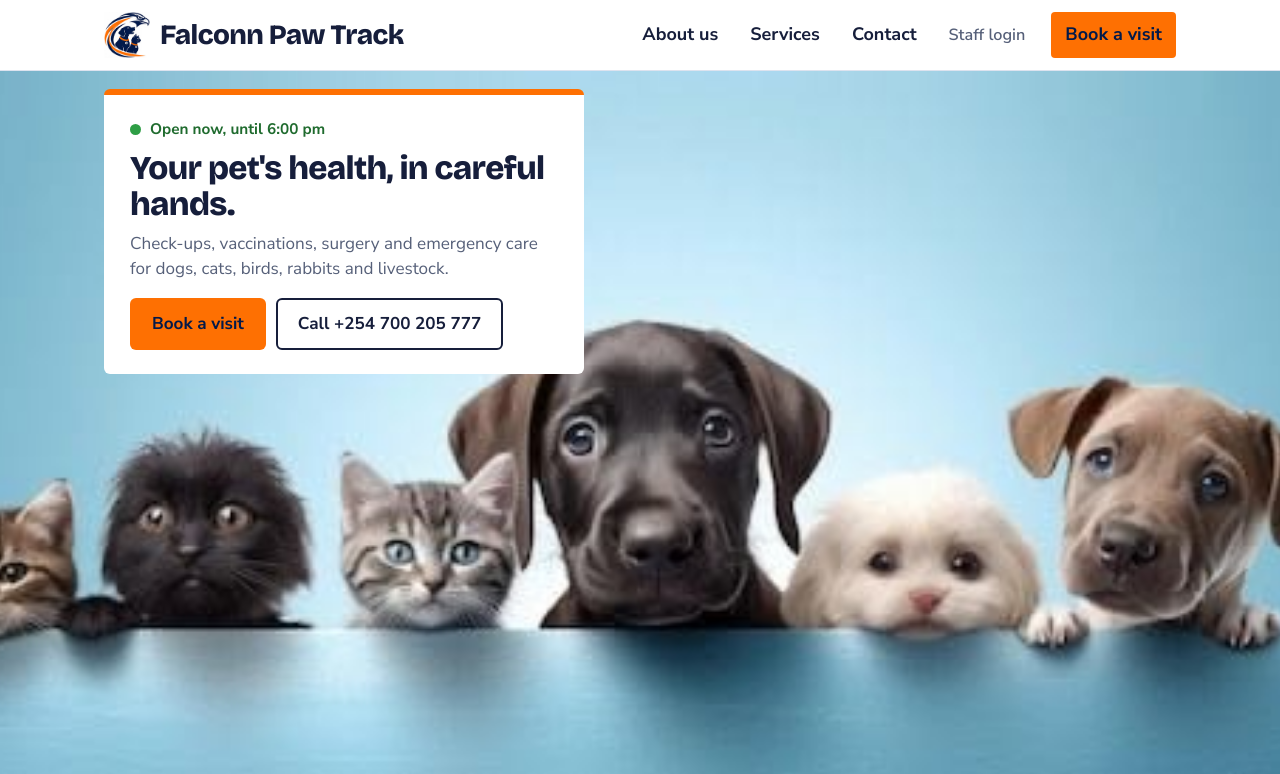
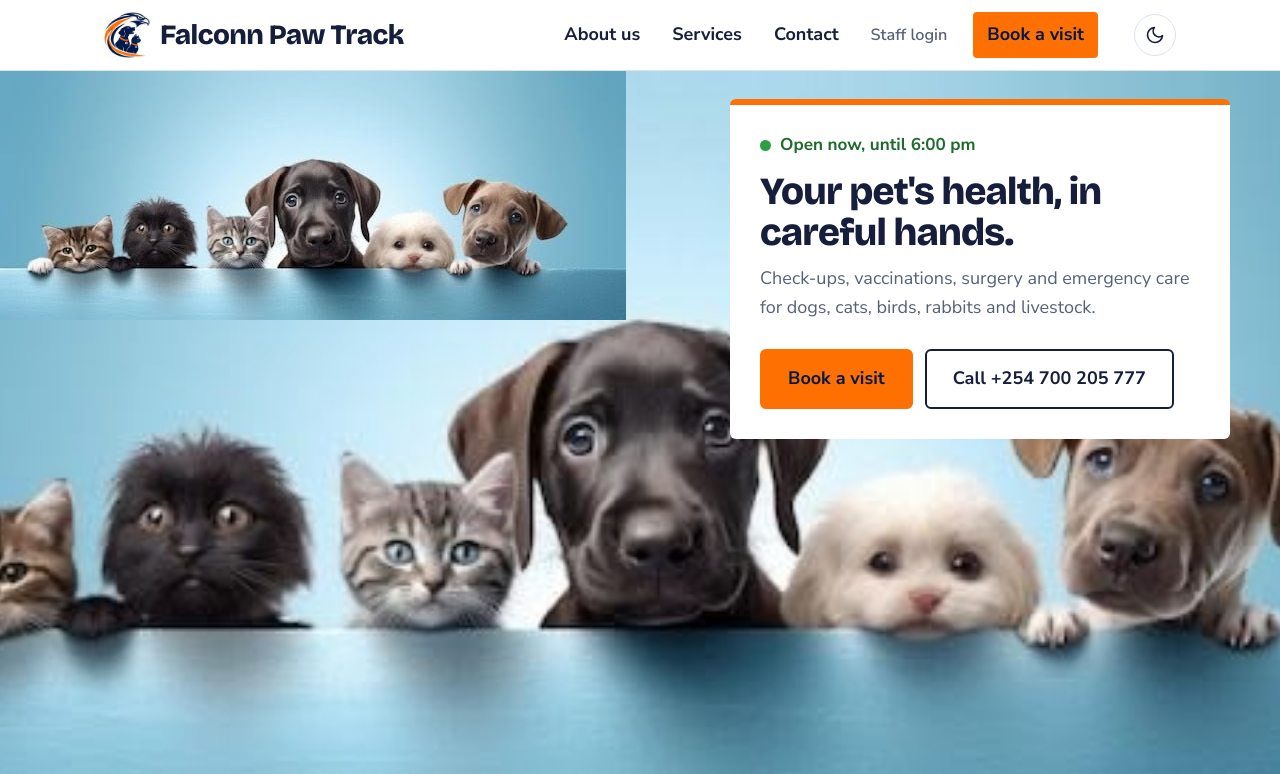
Before and after one commit to Abira28/falconn-paw-track, a Django app: page / in a window 1280 px wide. Shown: the top 774 px of the page. Run offline with Django 5.2, Linux system fonts and the light colour scheme.

Commit message:
Add dark mode with a toggle button

```diff
--- /dev/null
+++ b/clinic/static/clinic/css/darkmode.css
@@ -0,0 +1,105 @@
+/* Dark mode for the public website. Loaded after theme.css and motion.css.
+   It is switched on by <html data-theme="dark">, which the little script in
+   site_base.html sets from the visitor's saved choice or device setting. */
+
+/* ---------- Toggle button (both modes) ---------- */
+.nav-inner { justify-content: flex-start; }
+.nav-links { margin-left: auto; }
+
+.theme-toggle {
+    order: 3;
+    margin-left: 12px;
+    width: 42px;
+    height: 42px;
+    display: inline-flex;
+    align-items: center;
+    justify-content: center;
+    padding: 0;
+    color: var(--ink);
+    background: transparent;
+    border: 1.5px solid var(--line);
+    border-radius: 50%;
+    cursor: pointer;
+    transition: background 0.15s, transform 0.12s;
+}
+.theme-toggle:hover { background: var(--wash); }
+.theme-toggle:active { transform: scale(0.92); }
+.theme-toggle svg {
+    width: 20px;
+    height: 20px;
+    fill: none;
+    stroke: currentColor;
+    stroke-width: 2;
+    stroke-linecap: round;
+    stroke-linejoin: round;
+}
+.theme-toggle .icon-sun { display: none; }
+
+/* ---------- Dark palette ---------- */
+html[data-theme="dark"] {
+    color-scheme: dark;
+    --dk-page: #0b1226;
+    --dk-surface: #131c38;
+    --ink: #e9eefc;
+    --muted: #a8b3d1;
+    --line: #26325a;
+    --wash: #101830;
+    --link: #8db4ff;
+}
+
+html[data-theme="dark"] .theme-toggle .icon-moon { display: none; }
+html[data-theme="dark"] .theme-toggle .icon-sun { display: block; }
+
+html[data-theme="dark"] body { background: var(--dk-page); color: var(--ink); }
+html[data-theme="dark"] .nav { background: var(--dk-page); }
+html[data-theme="dark"] .skip { background: var(--dk-surface); color: var(--ink); }
+
+html[data-theme="dark"] .hero-panel,
+html[data-theme="dark"] .form-panel { background: var(--dk-surface); }
+
+html[data-theme="dark"] .field input,
+html[data-theme="dark"] .field textarea {
+    background: var(--dk-page);
+    border-color: #3a4a7a;
+    color: var(--ink);
+}
+
+html[data-theme="dark"] .btn-line:hover { background: var(--ink); color: var(--dk-page); }
+
+/* The logo files have a white background, so they sit on a light tile */
+html[data-theme="dark"] .logo img { background: #ffffff; border-radius: 10px; padding: 3px; }
+html[data-theme="dark"] .foot img {
+    mix-blend-mode: normal !important;
+    background: #ffffff;
+    border-radius: 12px;
+    padding: 10px;
+}
+
+html[data-theme="dark"] .band { background: #0d2562; }
+html[data-theme="dark"] .hero-photo { filter: brightness(0.9); }
+
+/* Status, errors and accents need lighter shades to stay readable */
+html[data-theme="dark"] .status { color: #ff8a80; }
+html[data-theme="dark"] .status .dot { background: #ff8a80; }
+html[data-theme="dark"] .status.is-open { color: #6fdc8c; }
+html[data-theme="dark"] .status.is-open .dot { background: #4cc66d; }
+html[data-theme="dark"] .error { color: #ff8a80; }
+html[data-theme="dark"] .chev { border-color: var(--orange); }
+html[data-theme="dark"] .steps li::before { color: var(--orange); }
+html[data-theme="dark"] .acc-body li::before { border-color: #6fdc8c; }
+
+/* ---------- Phones ---------- */
+@media (max-width: 640px) {
+    .nav-inner { position: relative; }
+    .theme-toggle { position: absolute; top: 8px; right: 24px; width: 38px; height: 38px; margin: 0; }
+}
+
+/* ---------- Smooth change when switching ---------- */
+@media (prefers-reduced-motion: no-preference) {
+    html.theme-anim *, html.theme-anim *::before, html.theme-anim *::after {
+        transition: background-color 0.3s ease, color 0.3s ease, border-color 0.3s ease !important;
+    }
+}
+@media (prefers-reduced-motion: reduce) {
+    .theme-toggle { transition: none; }
+}
--- a/clinic/static/clinic/css/site.css
+++ b/clinic/static/clinic/css/site.css
@@ -333,37 +333,11 @@ ul, ol { list-style: none; }
     .btn { transition: none; }
 }
 
-/* Compact hero panel so the kitten stays visible */
+
+/* Smaller hero panel so the kitten stays visible */
 @media (min-width: 641px) {
     .hero { align-items: flex-start; }
-    .hero-panel {
-        max-width: 480px;
-        margin-top: 18px;
-        padding: 20px 26px 24px;
-    }
-    .hero-panel .status { font-size: 0.85rem; }
-    .hero-panel h1 { font-size: clamp(1.6rem, 2.6vw, 2rem); margin: 6px 0 8px; }
-    .hero-panel .lead { font-size: 0.95rem; line-height: 1.5; }
-    .hero-panel .actions { margin-top: 16px; gap: 10px; }
-    .hero-panel .btn { padding: 10px 20px; font-size: 0.95rem; }
+    .hero-panel { max-width: 500px; margin-top: 28px; padding: 26px 30px 30px; }
+    .hero-panel h1 { font-size: clamp(1.7rem, 3vw, 2.3rem); margin: 10px 0; }
+    .hero-panel .lead { font-size: 1rem; }
 }
-
-/* Phones: show the whole hero photo, then the text underneath */
-.hero-photo { display: none; }
-
-@media (max-width: 640px) {
-    .hero { display: block; min-height: 0; background-image: none; background-color: var(--white); }
-    .hero-photo { display: block; width: 100%; height: auto; }
-    .hero-panel { max-width: none; margin: 0; border-radius: 0; padding: 22px 20px 28px; }
-    .hero-panel h1 { font-size: 1.85rem; }
-    .hero-panel .actions { flex-direction: column; }
-    .hero-panel .btn { width: 100%; text-align: center; }
-
-    /* A shorter header */
-    .nav-inner { padding-top: 8px; padding-bottom: 8px; gap: 2px 12px; }
-    .logo { font-size: 1.25rem; }
-    .logo img { width: 38px !important; height: 38px !important; }
-    .nav-links { width: 100%; justify-content: space-between; gap: 0; }
-    .nav-links a { padding: 8px 6px; font-size: 0.92rem; }
-    .nav-links a.nav-book { margin-left: 0; padding: 8px 12px; }
-}
--- /dev/null
+++ b/clinic/static/clinic/js/theme.js
@@ -0,0 +1,45 @@
+/* Light and dark mode switch for the public site.
+   The first choice is made by the small script in <head> (saved choice,
+   otherwise the device setting). This file handles the button. */
+(function () {
+    'use strict';
+
+    var html = document.documentElement;
+    var button = document.querySelector('.theme-toggle');
+    if (!button) { return; }
+
+    function isDark() { return html.getAttribute('data-theme') === 'dark'; }
+
+    function updateLabel() {
+        var text = isDark() ? 'Switch to light mode' : 'Switch to dark mode';
+        button.setAttribute('aria-label', text);
+        button.setAttribute('title', text);
+    }
+
+    function setTheme(name, save) {
+        html.setAttribute('data-theme', name);
+        if (save) {
+            try { localStorage.setItem('theme', name); } catch (e) { /* private mode */ }
+        }
+        updateLabel();
+    }
+
+    updateLabel();
+
+    button.addEventListener('click', function () {
+        html.classList.add('theme-anim');
+        setTheme(isDark() ? 'light' : 'dark', true);
+        setTimeout(function () { html.classList.remove('theme-anim'); }, 450);
+    });
+
+    // Until the visitor picks a mode, follow their device if it changes.
+    if (window.matchMedia) {
+        var query = window.matchMedia('(prefers-color-scheme: dark)');
+        var follow = function (event) {
+            var saved = null;
+            try { saved = localStorage.getItem('theme'); } catch (e) { /* ignore */ }
+            if (!saved) { setTheme(event.matches ? 'dark' : 'light', false); }
+        };
+        if (query.addEventListener) { query.addEventListener('change', follow); }
+    }
+})();
--- a/clinic/templates/clinic/site_base.html
+++ b/clinic/templates/clinic/site_base.html
@@ -8,12 +8,22 @@
     <link rel="preconnect" href="https://fonts.googleapis.com">
     <link rel="preconnect" href="https://fonts.gstatic.com" crossorigin>
     <link href="https://fonts.googleapis.com/css2?family=Bricolage+Grotesque:opsz,wght@12..96,600;12..96,800&family=Nunito+Sans:wght@400;600;700&display=swap" rel="stylesheet">
-    <script>document.documentElement.classList.add('js')</script>
+    <script>
+        (function () {
+            var html = document.documentElement;
+            html.classList.add('js');
+            var saved = null;
+            try { saved = localStorage.getItem('theme'); } catch (e) {}
+            var dark = saved ? saved === 'dark' : (window.matchMedia && window.matchMedia('(prefers-color-scheme: dark)').matches);
+            html.setAttribute('data-theme', dark ? 'dark' : 'light');
+        })();
+    </script>
     <link rel="icon" type="image/png" href="{% static 'clinic/img/favicon.png' %}">
     <link rel="apple-touch-icon" href="{% static 'clinic/img/apple-touch-icon.png' %}">
     <link rel="stylesheet" href="{% static 'clinic/css/site.css' %}">
     <link rel="stylesheet" href="{% static 'clinic/css/theme.css' %}">
     <link rel="stylesheet" href="{% static 'clinic/css/motion.css' %}">
+    <link rel="stylesheet" href="{% static 'clinic/css/darkmode.css' %}">
 </head>
 <body>
     <a class="skip" href="#main">Skip to content</a>
@@ -31,6 +41,10 @@
                 <a class="nav-staff" href="{% url 'dashboard' %}">Staff login</a>
                 <a class="nav-book" href="{% url 'book' %}">Book a visit</a>
             </nav>
+            <button class="theme-toggle" type="button" aria-label="Switch to dark mode" title="Switch to dark mode">
+                <svg class="icon-moon" viewBox="0 0 24 24" aria-hidden="true"><path d="M21 12.8A9 9 0 1 1 11.2 3a7 7 0 0 0 9.8 9.8z"/></svg>
+                <svg class="icon-sun" viewBox="0 0 24 24" aria-hidden="true"><circle cx="12" cy="12" r="4"/><path d="M12 2v2M12 20v2M4.9 4.9l1.4 1.4M17.7 17.7l1.4 1.4M2 12h2M20 12h2M4.9 19.1l1.4-1.4M17.7 6.3l1.4-1.4"/></svg>
+            </button>
         </div>
     </header>
 
@@ -69,5 +83,6 @@
         </div>
     </footer>
     <script src="{% static 'clinic/js/motion.js' %}" defer></script>
+    <script src="{% static 'clinic/js/theme.js' %}" defer></script>
 </body>
 </html>
```
